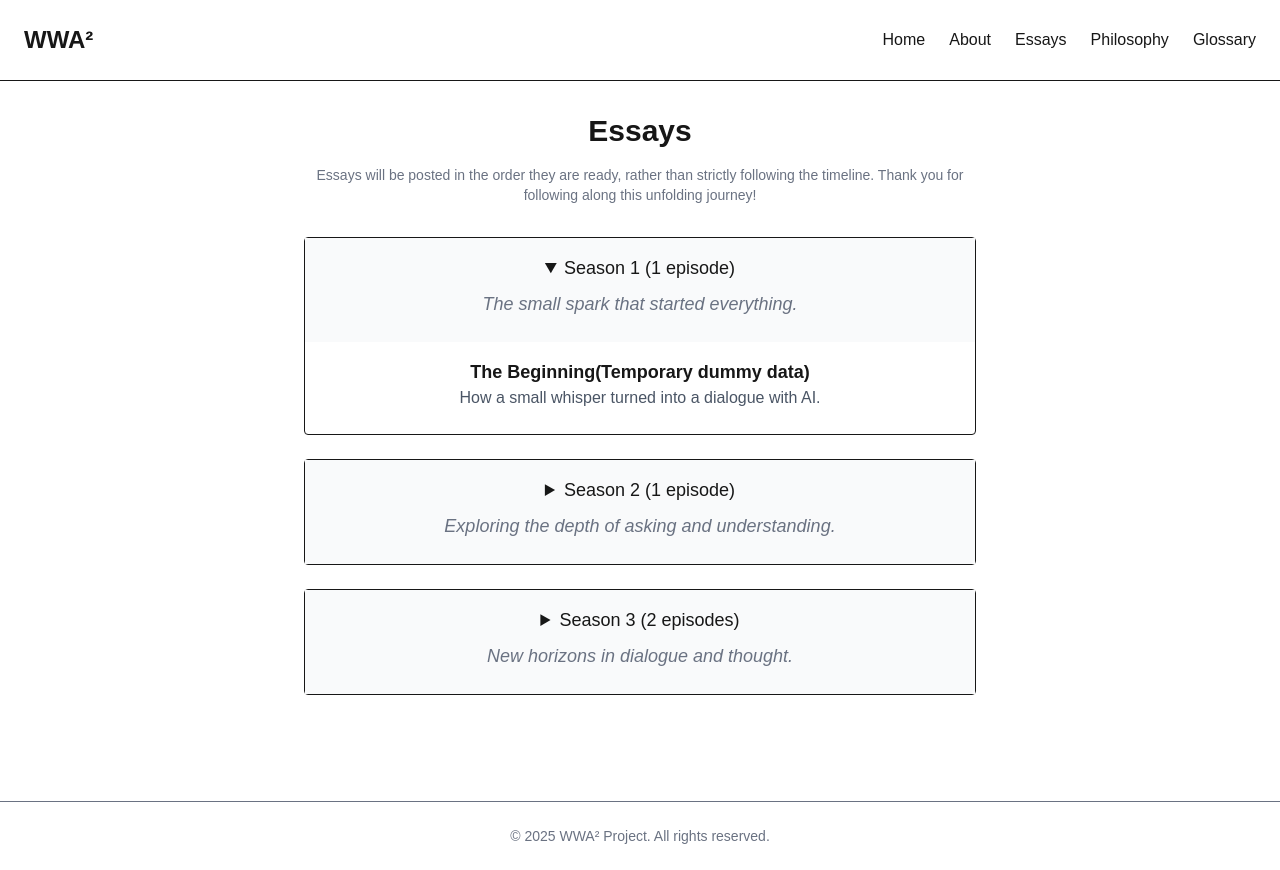
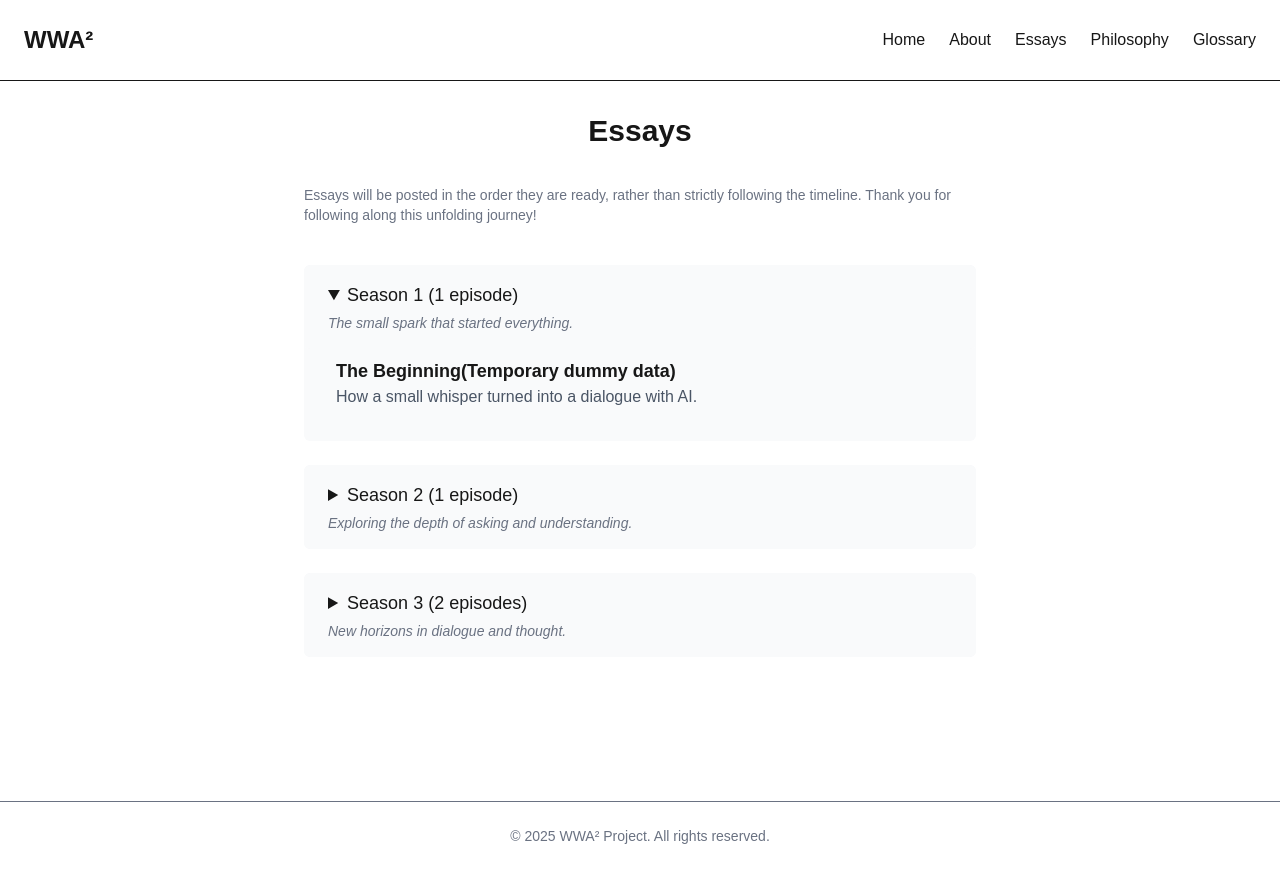
Before and after one commit to takanori88/wwa2project, a Next.js app: page /essays in a window 1280 px wide. Both pictures are taken after a click on the heading 640 px from the left and 290 px from the top of the page. Built offline with nearby package versions, Linux system fonts and the light colour scheme.

Commit message:
style(essays): adjust top padding of first episode for smoother layout flow

```diff
--- a/src/app/essays/page.js
+++ b/src/app/essays/page.js
@@ -15,7 +15,7 @@ export default function EssaysPage() {
   return (
     <div className="flex flex-col items-center p-8 text-center">
       <h2 className="text-3xl font-bold mb-4">Essays</h2>
-      <p className="text-sm text-gray-500 max-w-2xl mb-8">
+      <p className="text-sm text-gray-500 text-left max-w-2xl mt-5 mb-10">
         Essays will be posted in the order they are ready, rather than strictly
         following the timeline. Thank you for following along this unfolding
         journey!
@@ -23,24 +23,19 @@ export default function EssaysPage() {
 
       <div className="space-y-6 max-w-2xl w-full">
         {Object.entries(groupedEssays).map(([season, essays]) => (
-          <details key={season} className="border rounded">
-            <summary className="cursor-pointer p-4 text-lg font-normal bg-gray-50">
+          <details key={season} className="rounded-md bg-gray-50">
+            <summary className="cursor-pointer px-6 py-4 text-lg font-normal bg-gray-50 text-left rounded-md hover:bg-gray-100 transition-colors">
               Season {season} ({essays.length}{' '}
               {essays.length === 1 ? 'episode' : 'episodes'})
               {/* ここにサブタイトル追加！！ */}
-              <p className="text-gray-500 italic my-2">
+              <span className="block text-gray-500 italic text-sm mt-1">
                 {seasons[season]?.title}
-              </p>
+              </span>
             </summary>
 
-            <div className="p-4 space-y-6">
-              {essays.map((essay, index) => (
-                <div
-                  key={essay.slug}
-                  className={`${
-                    index !== essays.length - 1 ? 'border-b pb-6' : ''
-                  }`}
-                >
+            <div className="pt-2 pb-6 px-8 space-y-6 text-left">
+              {essays.map((essay) => (
+                <div key={essay.slug}>
                   <Link
                     href={`/essays/${essay.slug}`}
                     className="text-lg font-semibold hover:underline hover:text-blue-600 transition-colors duration-200"
```
